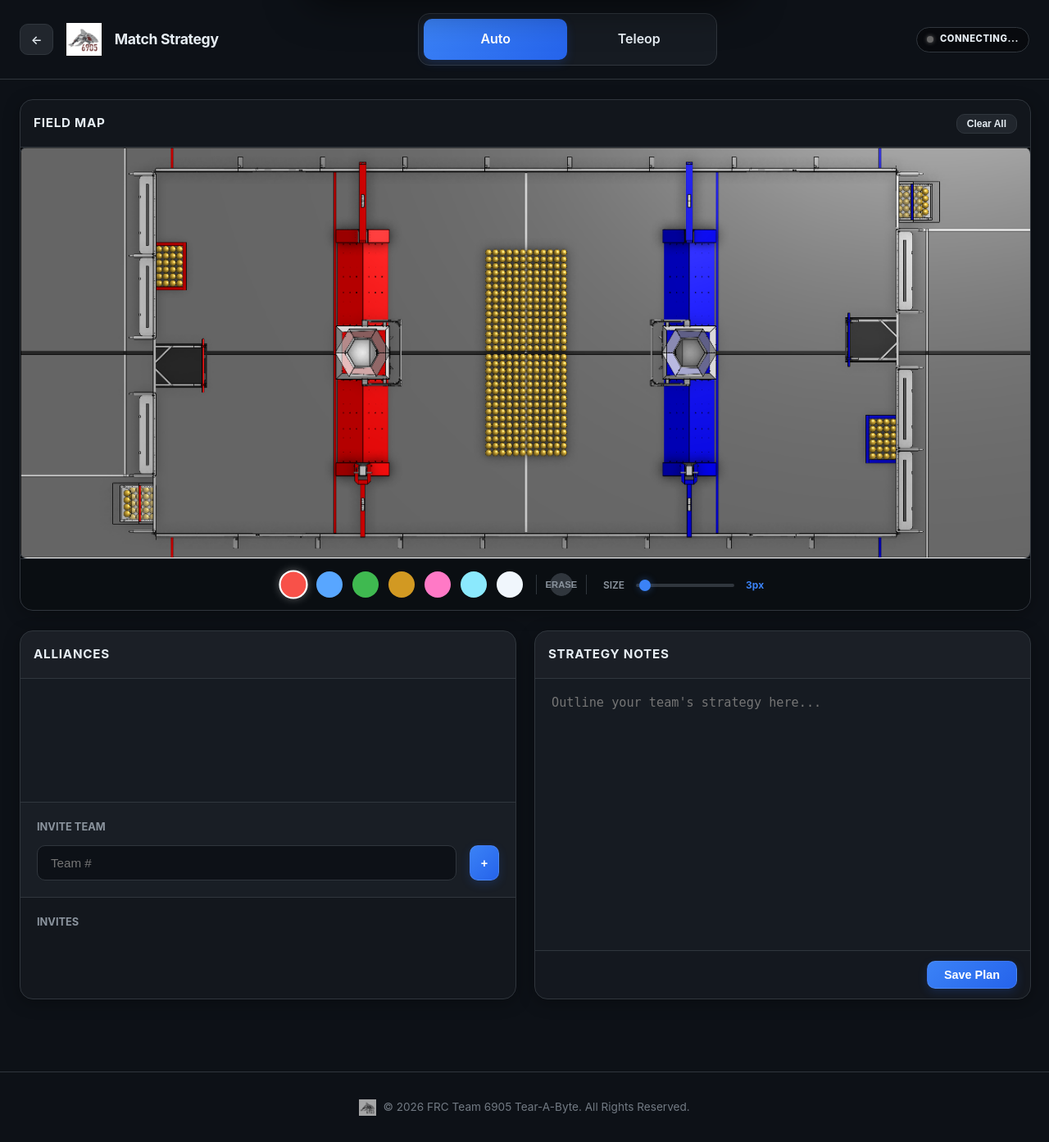
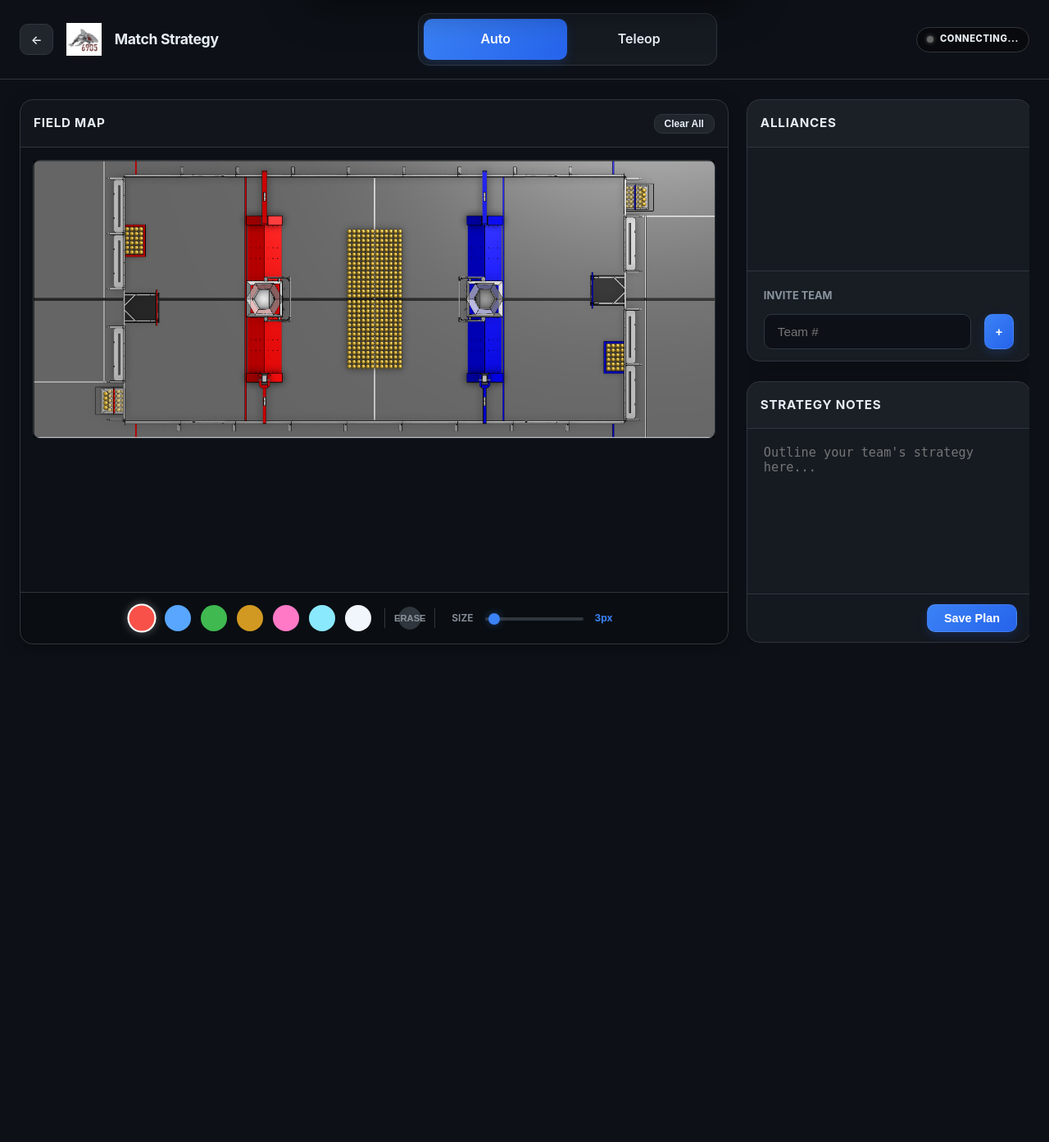
Before and after one commit to HanishDasari/FRC-Strategy-Planner-Website, a Flask app: page /match/44 in a window 1280 px wide. Shown: the whole page at 82% size. After the commit the page ends 786 px from the top, so only its background shows below. Run offline with Flask 3, Linux system fonts and the light colour scheme; a user stored in the database is signed in; tables that the repository leaves empty hold one stand-in row (values such as "Sample post"); a database or web service that is not in the repository returns one stand-in record (values such as "Sample title"); data that the repository does not hold is empty; some libraries are stand-ins or nearby versions.

Commit message:
update match UI layout and logic

```diff
--- a/app.py
+++ b/app.py
@@ -564,14 +564,6 @@
             if not match_number:
                 return jsonify({'error': 'Match number is required'}), 400
 
-            # Check if match already exists for this team/type
-            cur.execute(
-                'SELECT id FROM matches WHERE match_number = %s AND match_type = %s AND creator_team_id = %s',
-                (match_number, match_type, g.user['team_id'])
-            )
-            if cur.fetchone():
-                return jsonify({'error': f'Match {match_number} ({match_type}) already exists for your team.'}), 400
-
             cur.execute(
                 'INSERT INTO matches (match_number, match_type, creator_team_id, creator_user_id) VALUES (%s, %s, %s, %s) RETURNING id',
                 (match_number, match_type, g.user['team_id'], g.user['id'])
--- a/schema.sql
+++ b/schema.sql
@@ -55,6 +55,7 @@
     team_id INTEGER NOT NULL,
     alliance_color TEXT NOT NULL, -- 'Red', 'Blue'
     last_seen DATETIME DEFAULT CURRENT_TIMESTAMP,
+    joined_at DATETIME DEFAULT CURRENT_TIMESTAMP,
     FOREIGN KEY (match_id) REFERENCES matches (id),
     FOREIGN KEY (team_id) REFERENCES teams (id)
 );
--- a/schema_pg.sql
+++ b/schema_pg.sql
@@ -35,8 +35,7 @@
     match_number INTEGER NOT NULL,
     match_type TEXT NOT NULL, -- 'Qualification', 'Elimination'
     creator_team_id INTEGER NOT NULL REFERENCES teams(id),
-    creator_user_id INTEGER REFERENCES users(id),
-    UNIQUE(creator_team_id, match_number, match_type)
+    creator_user_id INTEGER REFERENCES users(id)
 );
 
 CREATE TABLE IF NOT EXISTS match_alliances (
--- a/static/css/style.css
+++ b/static/css/style.css
@@ -720,24 +720,20 @@
     }
 
     .canvas-panel {
-        order: 1;
+        order: 1 !important;
         height: auto !important;
     }
 
-    .panel:nth-child(4) {
-        order: 2;
-        height: 450px !important;
+    .side-panels-container {
+        display: flex !important;
+        flex-direction: column !important;
+        order: 2 !important;
+        gap: 1.5rem;
     }
 
-    .panel:nth-child(1) {
-        order: 3;
-        height: 300px !important;
-    }
-
-    .panel:nth-child(3) {
-        order: 4;
-        height: auto !important;
-        min-height: 200px;
+    .side-panels-container>.panel {
+        height: 450px !important;
+        min-height: auto;
     }
 
     body {
--- a/static/js/match.js
+++ b/static/js/match.js
@@ -181,9 +181,9 @@
 
     const fieldCtx = fieldCanvas.getContext('2d');
 
-    // Dynamic dimensions (Horizontal Orientation)
-    let CANVAS_W = 800;
-    let CANVAS_H = 400;
+    // Dynamic dimensions (Vertical Orientation)
+    let CANVAS_W = 400;
+    let CANVAS_H = 800;
     let fieldImageLoaded = false;
     let canvasIsReady = false;
 
@@ -232,12 +232,41 @@
     const fieldImg = new Image();
     fieldImg.src = '/static/images/FRC_Field_TopView.png';
 
+    function updateCanvasSize() {
+        const isHorizontal = window.innerWidth >= 768;
+        let w, h;
+        if (isHorizontal) {
+            w = fieldImg.naturalWidth || 800;
+            h = fieldImg.naturalHeight || 400;
+        } else {
+            w = fieldImg.naturalHeight || 400;
+            h = fieldImg.naturalWidth || 800;
+        }
+        resizeCanvases(w, h);
+    }
+
+    window.addEventListener('resize', () => {
+        if (fieldImageLoaded) {
+            updateCanvasSize();
+        }
+    });
+
     function drawFieldImage() {
         if (!fieldCtx) return;
         fieldCtx.clearRect(0, 0, CANVAS_W, CANVAS_H);
         if (fieldImageLoaded) {
-            // HORIZONTAL VIEW
-            fieldCtx.drawImage(fieldImg, 0, 0, CANVAS_W, CANVAS_H);
+            const isHorizontal = window.innerWidth >= 768;
+            if (isHorizontal) {
+                fieldCtx.drawImage(fieldImg, 0, 0, CANVAS_W, CANVAS_H);
+            } else {
+                // VERTICAL VIEW (rotated 90deg)
+                fieldCtx.save();
+                fieldCtx.translate(0, CANVAS_H);
+                fieldCtx.rotate(-Math.PI / 2);
+                // Swapping W/H in drawImage because of rotation
+                fieldCtx.drawImage(fieldImg, 0, 0, CANVAS_H, CANVAS_W);
+                fieldCtx.restore();
+            }
         } else {
             fieldCtx.fillStyle = '#111';
             fieldCtx.fillRect(0, 0, CANVAS_W, CANVAS_H);
@@ -247,21 +276,21 @@
     fieldImg.onload = () => {
         console.log("Field image loaded successfully.");
         fieldImageLoaded = true;
-        const w = fieldImg.naturalWidth || 800;
-        const h = fieldImg.naturalHeight || 400;
-        resizeCanvases(w, h);
+        updateCanvasSize();
     };
 
     fieldImg.onerror = () => {
         console.error("FAILED to load field image from:", fieldImg.src);
-        resizeCanvases(800, 400);
+        const isHorizontal = window.innerWidth >= 768;
+        resizeCanvases(isHorizontal ? 800 : 400, isHorizontal ? 400 : 800);
     };
 
     // Immediate fallback initialization
     if (fieldImg.complete && fieldImg.naturalWidth > 0) {
         fieldImg.onload();
     } else {
-        resizeCanvases(800, 400);
+        const isHorizontal = window.innerWidth >= 768;
+        resizeCanvases(isHorizontal ? 800 : 400, isHorizontal ? 400 : 800);
     }
 
     function renderDrawings() {
@@ -269,6 +298,8 @@
         drawCtx.clearRect(0, 0, CANVAS_W, CANVAS_H);
         drawCtx.globalCompositeOperation = 'source-over';
         const currentDrawings = state.drawingData[state.phase] || [];
+        const isHorizontal = window.innerWidth >= 768;
+
         for (const path of currentDrawings) {
             if (!path || !Array.isArray(path.points) || path.points.length < 2) continue;
             drawCtx.beginPath();
@@ -282,9 +313,25 @@
             }
             drawCtx.lineJoin = 'round';
             drawCtx.lineCap = 'round';
-            drawCtx.moveTo(path.points[0].x, path.points[0].y);
-            for (let i = 1; i < path.points.length; i++) {
-                drawCtx.lineTo(path.points[i].x, path.points[i].y);
+
+            for (let i = 0; i < path.points.length; i++) {
+                let px = path.points[i].x; // Vertical X
+                let py = path.points[i].y; // Vertical Y
+
+                let x, y;
+                if (isHorizontal) {
+                    x = CANVAS_W - py;
+                    y = px;
+                } else {
+                    x = px;
+                    y = py;
+                }
+
+                if (i === 0) {
+                    drawCtx.moveTo(x, y);
+                } else {
+                    drawCtx.lineTo(x, y);
+                }
             }
             drawCtx.stroke();
         }
@@ -312,10 +359,19 @@
 
         const scaleX = CANVAS_W / rect.width;
         const scaleY = CANVAS_H / rect.height;
-        return {
-            x: (clientX - rect.left) * scaleX,
-            y: (clientY - rect.top) * scaleY
-        };
+
+        let x = (clientX - rect.left) * scaleX;
+        let y = (clientY - rect.top) * scaleY;
+
+        const isHorizontal = window.innerWidth >= 768;
+        if (isHorizontal) {
+            return {
+                x: y,
+                y: CANVAS_W - x
+            };
+        } else {
+            return { x, y };
+        }
     }
 
     function startDrawing(e) {
--- a/templates/match.html
+++ b/templates/match.html
@@ -48,6 +48,7 @@
 
         .panel-content {
             padding: 1rem;
+            overflow-y: visible;
             position: relative;
         }
 
@@ -67,37 +68,65 @@
             box-shadow: 0 0 0 1px var(--border);
             max-width: 100%;
             height: auto;
+            max-height: 100%;
+            object-fit: contain;
         }
 
-        /* Bottom Grid Responsiveness */
-        .bottom-grid {
-            display: grid;
-            grid-template-columns: 1fr 1fr;
-            gap: 1.5rem;
-        }
-
-        @media (max-width: 900px) {
-            .match-container {
-                padding: 1rem;
-                gap: 1rem;
+        @media (min-width: 768px) {
+            body {
+                overflow-y: hidden !important;
+                display: flex;
+                flex-direction: column;
+                height: 100vh;
             }
 
-            .bottom-grid {
-                grid-template-columns: 1fr;
-            }
-        }
-
-        @media (max-width: 600px) {
-            .dashboard-header {
-                flex-wrap: wrap;
-                gap: 0.5rem;
+            .match-container {
+                display: grid !important;
+                grid-template-columns: 2.5fr 1fr;
+                flex-grow: 1;
+                overflow: hidden;
+                padding-bottom: 1rem !important;
             }
 
-            .phase-tabs {
-                order: 3;
-                width: 100%;
-                max-width: none !important;
-                margin-top: 0.5rem;
+            .canvas-panel {
+                height: 100%;
+            }
+
+            .canvas-panel .panel-content {
+                flex-grow: 1;
+                display: flex;
+                align-items: center;
+                justify-content: center;
+                min-height: 0 !important;
+                padding: 1rem !important;
+            }
+
+            .side-panels-container {
+                display: flex !important;
+                flex-direction: column;
+                height: 100%;
+                overflow: hidden;
+            }
+
+            .side-panels-container>.panel {
+                flex: 1;
+                display: flex;
+                flex-direction: column;
+                min-height: 0;
+            }
+
+            .side-panels-container>.panel>.panel-content {
+                overflow-y: auto;
+                flex-grow: 1;
+            }
+
+            #strategy-text {
+                height: 100%;
+                min-height: 0 !important;
+            }
+
+            .site-footer {
+                display: none;
             }
         }
     </style>
@@ -143,8 +172,8 @@
                     style="padding: 4px 12px; font-size: 0.75rem;">Clear All</button>
             </div>
             <div class="panel-content"
-                style="display: flex; align-items: center; justify-content: center; padding: 1rem 0; overflow: hidden;">
-                <canvas id="field-canvas" width="800" height="400"></canvas>
+                style="display: flex; align-items: center; justify-content: center; min-height: 400px; padding: 2rem 0;">
+                <canvas id="field-canvas" width="600" height="300"></canvas>
             </div>
             <div class="color-picker"
                 style="padding: 15px; display: flex; flex-wrap: wrap; gap: 12px; justify-content: center; align-items: center; background: rgba(0,0,0,0.2); border-top: 1px solid var(--border);">
@@ -180,8 +209,8 @@
             </div>
         </div>
 
-        <!-- Alliance and Strategy Grid -->
-        <div class="bottom-grid">
+        <!-- Alliance and Strategy Grid (Horizontal split for side-by-side but vertical in flow) -->
+        <div class="side-panels-container" style="display: grid; grid-template-columns: 1fr 1fr; gap: 1.5rem;">
             <!-- Teams Panel -->
             <div class="panel">
                 <div class="panel-header">Alliances</div>
```
